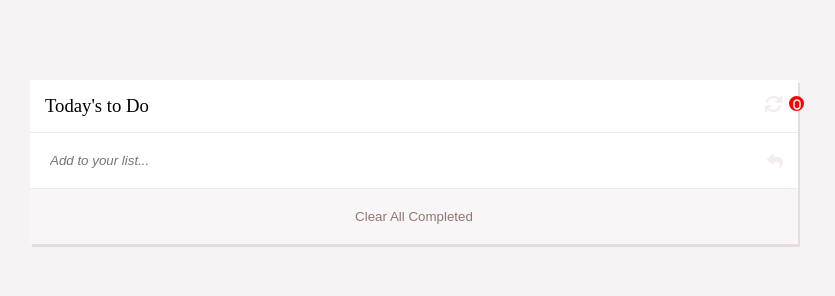
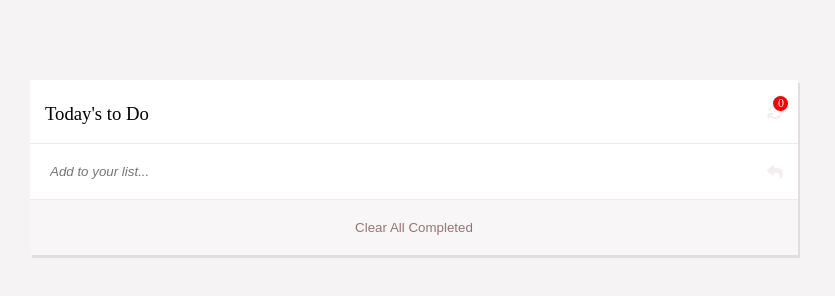
Before and after one commit to Cosmosha/To-do-list, a website built with webpack: page dist/index.html in a window 1280 px wide. Shown: the whole page, without its empty margins (226-1061 px from the left). Built offline with nearby package versions, Linux system fonts and the light colour scheme.

Commit message:
Update dist files

```diff
--- a/dist/index.html
+++ b/dist/index.html
@@ -12,7 +12,14 @@
 <body>
     <section>
         <div class="container">
-            <h3 class="task-box">Today's to Do <i class="fa fa-refresh"><span class="badge">0</span></i> </h3>
+            <div class="title">
+                <h3>Today's to Do</h3>
+                <span class="ba">
+                    <i class="fa fa-refresh"></i>
+                    <span class="badge">0</span>
+                </span>
+
+            </div>
             <div class="list">
                 <form>
                     <input type="text" name="addTask" id="todoInput" placeholder="Add to your list..." /><i class="addButton fa fa-reply" id="addButton"></i>
```
Also changed, not shown: dist/main.js (+1 -1 lines).
